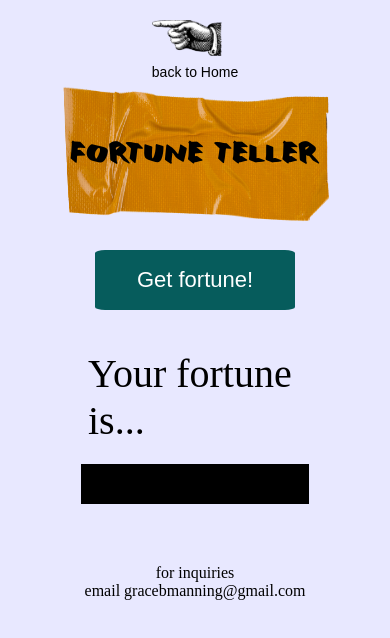
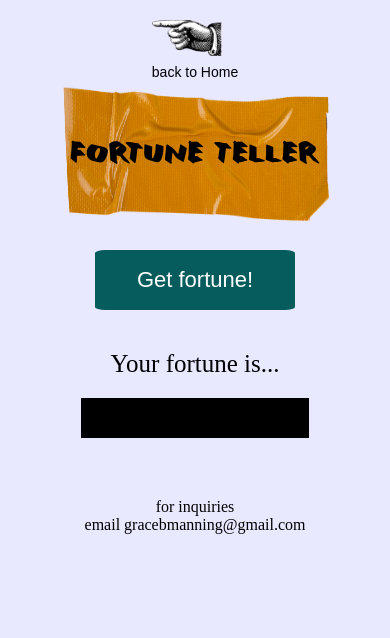
Before and after one commit to gracebmanning/grace-manning-v1, a React (Create React App) app: page /fortune-teller in a window 390 px wide. Shown: the top 638 px of the page. Built offline with nearby package versions, Linux system fonts and the light colour scheme; a web font is replaced by a local one.

Commit message:
fortune font size update

```diff
--- a/src/components/FortuneTeller/fortuneteller.css
+++ b/src/components/FortuneTeller/fortuneteller.css
@@ -135,6 +135,10 @@
         font-size: 55px;
     }
 
+    .your-fortune-is{
+        font-size: 30px;
+    }
+
     .fortune-text{
         font-size: 30px;
     }
@@ -150,7 +154,11 @@
         width: 70px;
     }
 
+    .your-fortune-is{
+        font-size: 25px;
+    }
+
     .fortune-text{
-        font-size: 20px;
+        font-size: 25px;
     }
 }
```
